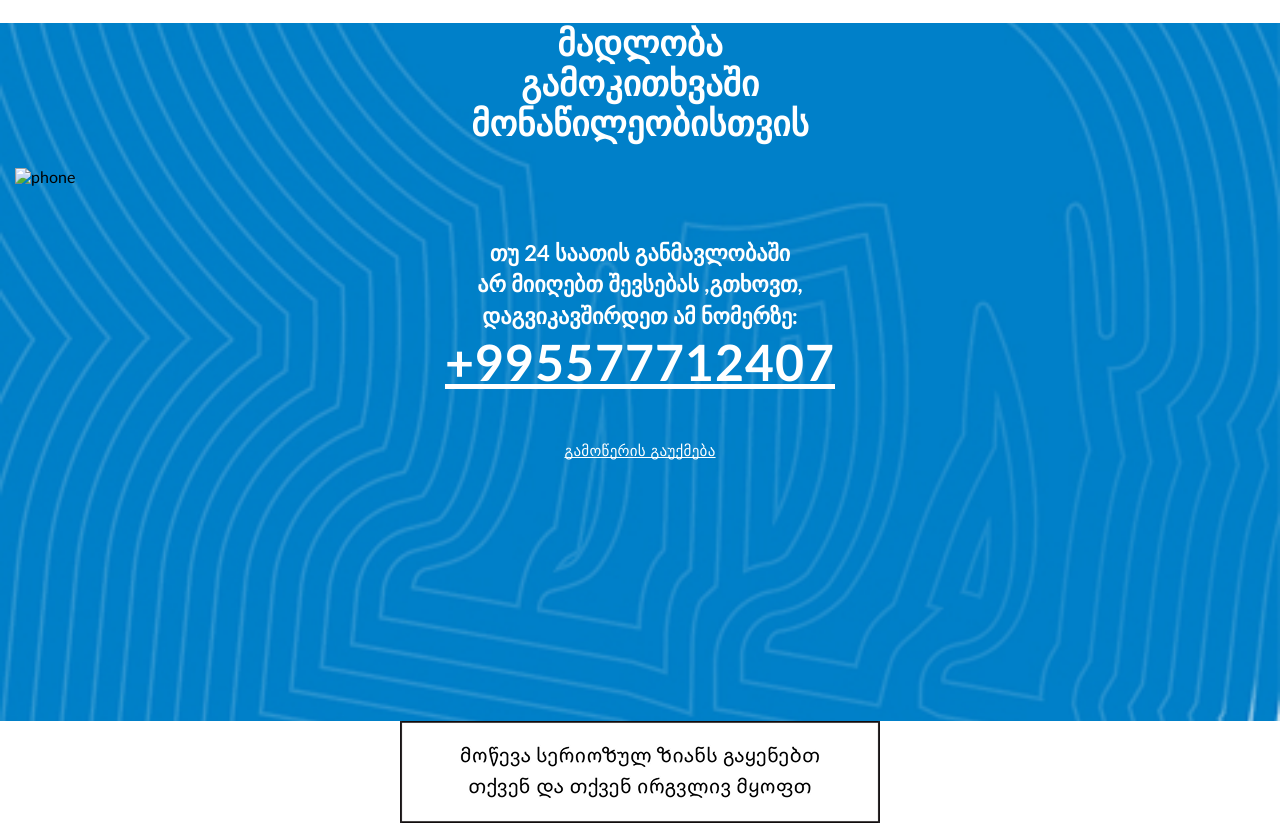
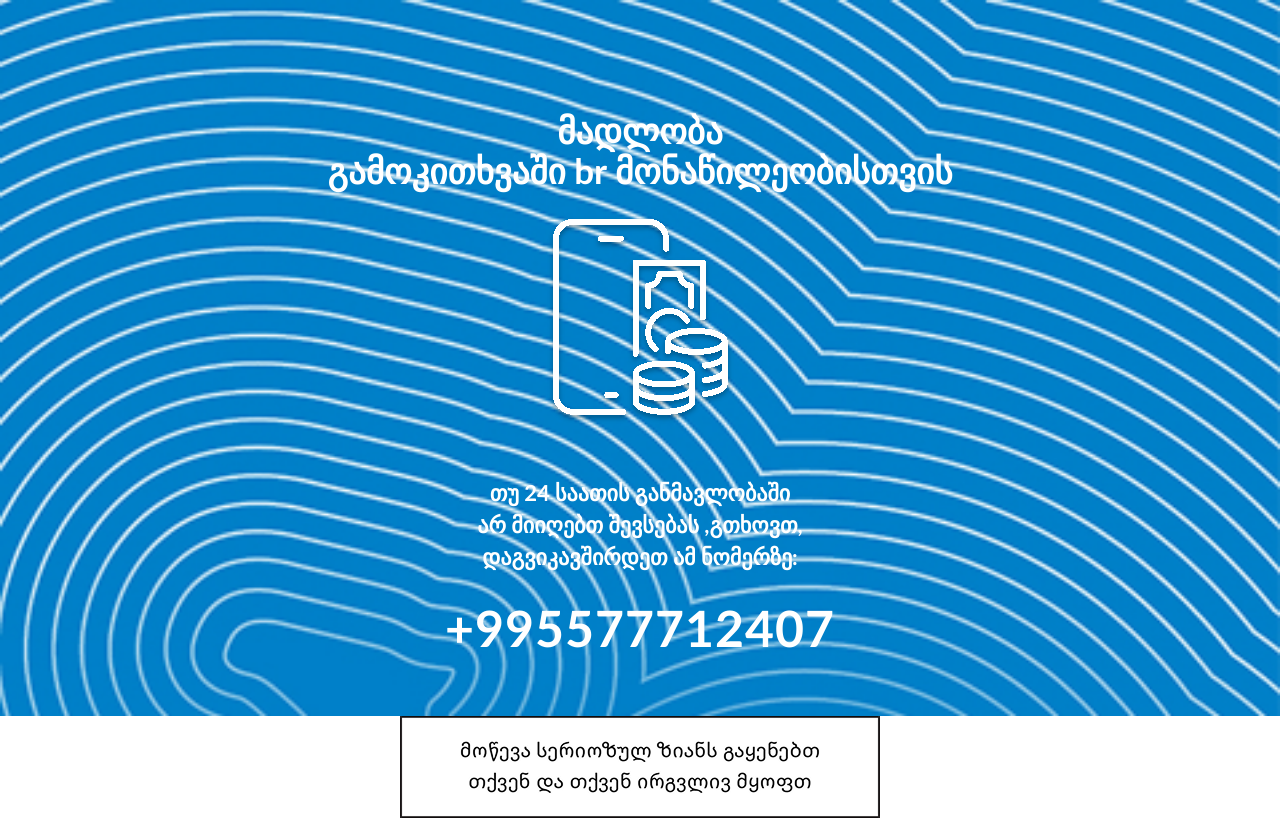
Before and after one commit to GlagolevEvgenii/jti-camel, a plain HTML site: page page4.html in a window 1280 px wide. Drawn offline with nearby package versions, Linux system fonts and the light colour scheme.

Commit message:
finish main page 4

```diff
--- a/css/main.css
+++ b/css/main.css
@@ -50,8 +50,8 @@ body {
 }
 .regular-bg{
     background-image: url("../img/bg.jpg");
-    background-position: center;
-    background-repeat: repeat;
+    background-position: top;
+    background-repeat: no-repeat;
     background-size: cover;
     min-height: calc(100vh - 102px);
 }
@@ -171,7 +171,7 @@ body {
     height: 35px;
     background-image: url("../img/icons/check.svg");
     background-position: center;
-    background-repeat: repeat;
+    background-repeat: no-repeat;
     background-size: cover;
 }
 .bottom-holder{
@@ -246,6 +246,7 @@ body {
     text-align: center;
     color: #fff;
     text-shadow: 0 3px 6px 0 rgba(0, 0, 0, 0.3);
+    margin-top: 0;
 }
 
 .regular-title.small-mode{
@@ -265,7 +266,10 @@ body {
     font: 700 50px "Calibri", sans-serif;
     letter-spacing: 0.02em;
     text-align: center;
+    display: block;
     color: #fff;
+    text-decoration: none;
+    margin-top: 25px;
 }
 
 .mb-25{
--- a/page4.html
+++ b/page4.html
@@ -6,24 +6,25 @@
   <meta content="IE=edge" http-equiv="X-UA-Compatible">
   <meta content="width=device-width, initial-scale=1.0, maximum-scale=1.0, user-scalable=no" name="viewport">
   <meta content="telephone=no" name="format-detection"/>
-  <title>Jti Winston</title>
-
-
+  <title>Camel Compact Blue</title>
   <link rel="stylesheet" href="https://cdnjs.cloudflare.com/ajax/libs/normalize/8.0.1/normalize.min.css" integrity="sha512-NhSC1YmyruXifcj/KFRWoC561YpHpc5Jtzgvbuzx5VozKpWvQ+4nXhPdFgmx8xqexRcpAglTj9sIBWINXa8x5w==" crossorigin="anonymous" referrerpolicy="no-referrer" />
-  <link rel="stylesheet" href="https://cdn.jsdelivr.net/npm/swiper@11/swiper-bundle.min.css"/>
   <link href="css/main.css" rel="stylesheet" type="text/css">
 </head>
 
 <body>
 <main class="regular-bg">
   <div class="container">
-    <div class="icon-content">
-      <h1 class="regular-title mb-25">მადლობა <br> გამოკითხვაში <br>მონაწილეობისთვის</h1>
-      <img src="img/phone.svg" alt="phone" class="img-icon">
-      <p class="regular-text">თუ 24 საათის განმავლობაში <br> არ მიიღებთ შევსებას ,გთხოვთ,<br> დაგვიკავშირდეთ ამ ნომერზე:
-        <br> <a href="tel:+995577712407" class="phone-link">+995577712407</a>
-      </p>
-      <a href="#" class="link mt-50">გამოწერის გაუქმება</a>
+    <div class="regular-content">
+      <div class="icon-content">
+        <h1 class="regular-title mb-25">მადლობა <br> გამოკითხვაში br მონაწილეობისთვის</h1>
+        <img src="img/icons/phone.svg" alt="phone" class="img-icon">
+        <p class="regular-text">
+          თუ 24 საათის განმავლობაში <br>
+          არ მიიღებთ შევსებას ,გთხოვთ, <br>
+          დაგვიკავშირდეთ ამ ნომერზე:<br>
+          <a href="tel:+995577712407" class="phone-link">+995577712407</a>
+        </p>
+      </div>
     </div>
   </div>
 
@@ -32,10 +33,6 @@
   <img src="img/footer.png" alt="footer-image">
 </footer>
 
-
-
-<script src="https://cdn.jsdelivr.net/npm/swiper@11/swiper-bundle.min.js"></script>
-<script src="js/main.js"></script>
 </body>
 
 </html>
```
Also changed, not shown: page3.html (+12 -4 lines), img/icons/arrow-right.svg (added), img/icons/phone.svg (added).
